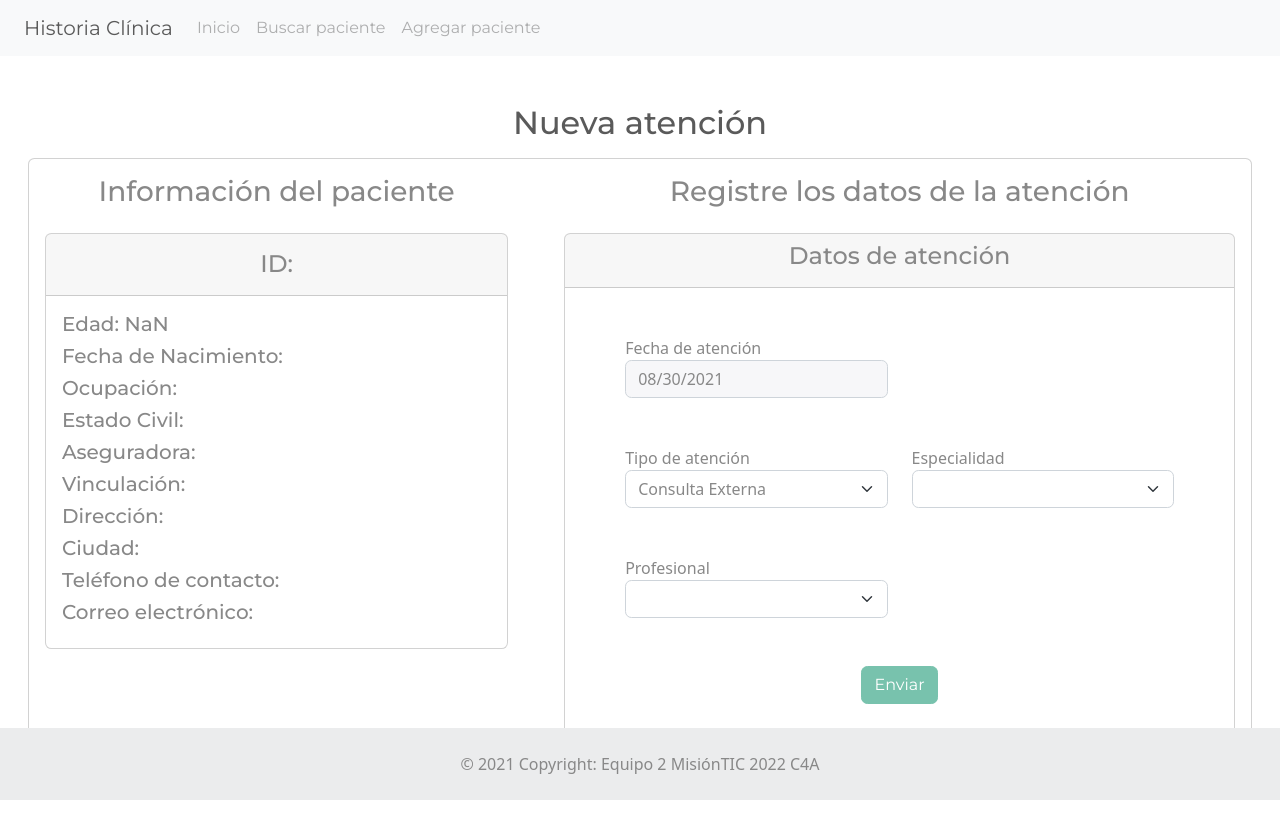
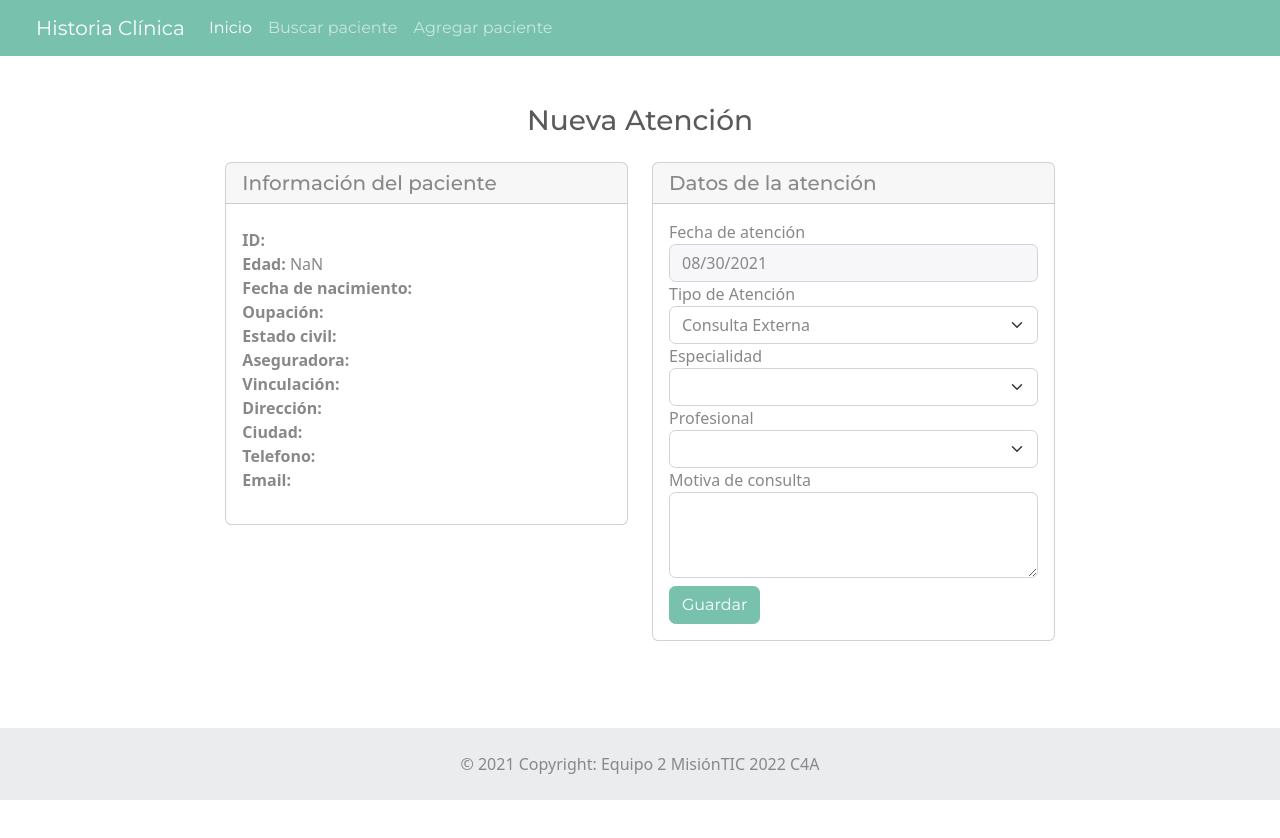
Before and after one commit to MisionTIC2022C4A/frontend-historia-clinica, a Vue app: page /crearAtencion/1 in a window 1280 px wide. Shown: the top 838 px of the page. After the commit the page ends 800 px from the top, so only its background shows below. Built offline with nearby package versions, Linux system fonts and the light colour scheme; what @vue/apollo-option would draw is missing.

Commit message:
changes form styles for CrearAtencion

```diff
--- a/src/App.vue
+++ b/src/App.vue
@@ -1,39 +1,30 @@
 <template>
   <div id="app" class="app">
-    <nav class="navbar navbar-expand-lg navbar-light bg-light">
+    <nav class="navbar navbar-expand-lg navbar-dark bg-primary">
+  <div class="container-fluid">
     <a class="navbar-brand" href="#" v-on:click="init">Historia Clínica</a>
-      <button
-        class="navbar-toggler"
-        type="button"
-        data-toggle="collapse"
-        data-target="#navbarSupportedContent"
-        aria-controls="navbarSupportedContent"
-        aria-expanded="false"
-        aria-label="Toggle navigation"
-      >
+    <button class="navbar-toggler" type="button" data-bs-toggle="collapse" data-bs-target="#navbarColor01" aria-controls="navbarColor01" aria-expanded="false" aria-label="Toggle navigation">
       <span class="navbar-toggler-icon"></span>
     </button>
 
-      <div class="collapse navbar-collapse" id="navbarSupportedContent">
-        <ul class="navbar-nav mr-auto">
-          <li class="nav-item active">
-            <a class="nav-link" href="#" v-on:click="init"
-              >Inicio <span class="sr-only"></span
-            ></a>
+    <div class="collapse navbar-collapse" id="navbarColor01">
+      <ul class="navbar-nav me-auto">
+        <li class="nav-item">
+          <a class="nav-link active" href="#" v-on:click="init">Inicio
+          </a>
         </li>
         <li class="nav-item">
-            <a v-on:click="buscarPaciente" class="nav-link" href="#"
-              >Buscar paciente</a
-            >
+          <a v-on:click="buscarPaciente" class="nav-link" href="#">Buscar paciente</a>
         </li>
         <li class="nav-item">
-            <a v-on:click="ingresarPaciente" class="nav-link" href="#"
-              >Agregar paciente</a
-            >
+          <a class="nav-link" v-on:click="ingresarPaciente" href="#">Agregar paciente</a>
         </li>
       </ul>
     </div>
+  </div>
 </nav>
+
+
 
     <div class="main-component mt-5">
       <router-view v-on:log-in="logIn"></router-view>
--- a/src/components/CrearAtencion.vue
+++ b/src/components/CrearAtencion.vue
@@ -1,111 +1,56 @@
 <template>
-  <div id="CrearAtencion mt-5">
   <div class="container-fluid">
     <div class="row">
-        <div class="col-md-12">
-          <h2 class="text-center">Nueva atención</h2>
-          <div class="card m-3">
-            <div class="row">
-              <div class="col-md-5">
-                <h3 class="text-center mt-3">Información del paciente</h3>
-                <div class="row">
-                  <div class="col-md-12">
-                    <div class="card bg-default m-3">
-                      <div class="card-header">
-                        <h4 class="text-center">
-                          {{ patient.nombreCompleto }}
-                        </h4>
-
-                        <h4 class="text-center">
-                          ID:
-                          <span>
-                            {{ patient.tipoIdentificacion }}
-                            {{ patient.numeroIdentificacion }}
-                          </span>
-                        </h4>
+      <div class="col-md-12 mb-3">
+        <h3 class="text-center">Nueva Atención</h3>
       </div>
+    </div>
+    <div class="row justify-content-md-center">
+      <div class="col-md-4 ">
+        <div class="card">
+          <h5 class="card-header">Información del paciente</h5>
           <div class="card-body">
-                        <div class="card-text">
-                          <h5>
-                            Edad:
-                            <span class="font-weight-normal">
-                              {{ getEdad(patient.fechaNacimiento) }}</span
-                            >
+            <h5 class="card-title">
+              <b>{{ patient.nombreCompleto }}</b>
             </h5>
 
-                          <h5>
-                            Fecha de Nacimiento:
-                            <span class="font-weight-normal">
-                              {{ patient.fechaNacimiento }}</span
-                            >
-                          </h5>
-
-                          <h5>
-                            Ocupación:
-                            <span class="font-weight-normal">
-                              {{ patient.ocupacion }}</span
-                            >
-                          </h5>
-
-                          <h5>
-                            Estado Civil:
-                            <span> {{ patient.estadoCivil }}</span>
-                          </h5>
-
-                          <h5>
-                            Aseguradora:
-                            <span> {{ patient.aseguradora }}</span>
-                          </h5>
-
-                          <h5>
-                            Vinculación:
-                            <span> {{ patient.vinculacion }}</span>
-                          </h5>
-
-                          <h5>
-                            Dirección:
-                            <span> {{ patient.direccion }}</span>
-                          </h5>
-
-                          <h5>
-                            Ciudad:
-                            <span>{{ patient.ciudad }}</span>
-                          </h5>
-
-                          <h5>
-                            Teléfono de contacto:
-                            <span>{{ patient.telefono }}</span>
-                          </h5>
-
-                          <h5>
-                            Correo electrónico:
-                            <span>{{ patient.email }}</span>
-                          </h5>
+            <div class="card-text">
+              <p class="font-weight-normal">
+                <b>ID:</b> {{ patient.tipoIdentificacion }}
+                {{ patient.numeroIdentificacion }}
+                <br />
+                <b>Edad:</b> {{ getEdad(patient.fechaNacimiento) }}
+                <br />
+                <b>Fecha de nacimiento:</b> {{ patient.fechaNacimiento }}
+                <br />
+                <b>Oupación:</b> {{ patient.ocupacion }}
+                <br />
+                <b>Estado civil:</b> {{ patient.estadoCivil }}
+                <br />
+                <b>Aseguradora:</b> {{ patient.aseguradora }}
+                <br />
+                <b>Vinculación:</b> {{ patient.vinculacion }}
+                <br />
+                <b>Dirección:</b> {{ patient.direccion }}
+                <br />
+                <b>Ciudad:</b> {{ patient.ciudad }}
+                <br />
+                <b>Telefono:</b> {{ patient.telefono }}
+                <br />
+                <b>Email:</b> {{ patient.email }}
+              </p>
             </div>
           </div>
         </div>
       </div>
-                </div>
-              </div>
-              <div class="col-md-7">
-                <h3 class="text-center mt-3">
-                  Registre los datos de la atención
-                </h3>
-                <div class="row">
-                  <div class="col-md-12">
-                    <div class="card bg-default m-3">
-                        <div class="card-header">
-                        <h4 class="text-center">
-                          Datos de atención
-                        </h4>
-                        </div>
-                      <form role="form m-5" v-on:submit.prevent="cleanAtencion">
-                        <div class="row m-5">
-                          <div class="col-md-6">
-                            <div class="form-group">
-                              <label for="fechaCreacion">
-                                Fecha de atención
-                              </label>
+      <div class="col-md-4 ml-3">
+        <div class="card">
+          <h5 class="card-header">Datos de la atención</h5>
+          <div class="card-body">
+            <form v-on:submit.prevent="cleanAtencion">
+              <div class="form-row">
+                <div class="form-group col-md-12">
+                  <label for="fecha">Fecha de atención</label>
                   <input
                     type="date"
                     class="form-control"
@@ -114,44 +59,32 @@
                   />
                 </div>
               </div>
-                        </div>
-                        <div class="row m-5">
-                          <div class="col-md-6">
-                            <div class="form-group">
-                              <label for="exampleInputEmail1">
-                                Tipo de atención
-                              </label>
-                              <select
-                                class="form-select"
-                                aria-label="Default select example"
-                              >
+              <div class="form-row">
+                <div class="form-group col-md-12">
+                  <label for="tipoAtencion">Tipo de Atención</label>
+                  <select id="tipoAtencion" class="form-select">
                     <option value="1">Consulta Externa</option>
                     <option value="2">Procedimientos</option>
                   </select>
                 </div>
               </div>
-                          <div class="col-md-6">
-                            <div class="form-group">
-                              <label for="exampleInputEmail1">
-                                Especialidad
-                              </label>
+              <div class="form-row">
+                <div class="form-group col-md-12">
+                  <label for="servicio"> Especialidad </label>
                   <select
                     v-model="createAttentionAttention.servicio"
                     class="form-select"
                     aria-label="Default select example"
+                    id="servicio"
                   >
                     <option value="890201">Medicina General</option>
                     <option value="890266">Medicina Interna</option>
                   </select>
                 </div>
               </div>
-                        </div>
-                        <div class="row m-5">
-                          <div class="col-md-6">
-                            <div class="form-group">
-                              <label for="exampleInputEmail1">
-                                Profesional
-                              </label>
+              <div class="form-row">
+                <div class="form-group col-md-12">
+                  <label for="exampleInputEmail1"> Profesional </label>
                   <select
                     v-model="createAttentionAttention.profesional"
                     class="form-select"
@@ -162,22 +95,24 @@
                   </select>
                 </div>
               </div>
+              <div class="form-row">
+                <div class="form-group col-md-12">
+                  <label for="motivo">Motiva de consulta</label>
+                  <textarea
+                    class="form-control"
+                    id="motivo"
+                    rows="3"
+                  ></textarea>
                 </div>
-                        <div class="row m-5">
-                          <div class="col-md-12">
-                            <div class="text-center">
-                              <button type="submit" class="btn btn-primary">
-                                Enviar
-                              </button>
+              </div>
+              <div class="form-row mt-2">
+                <div class="form-group row">
+                  <div class="col-sm-10">
+                    <button type="submit" class="btn btn-primary">Guardar</button>
                   </div>
                 </div>
               </div>
             </form>
-                    </div>
-                  </div>
-                </div>
-              </div>
-            </div>
           </div>
         </div>
       </div>
--- a/src/components/IngresarPaciente.vue
+++ b/src/components/IngresarPaciente.vue
@@ -263,7 +263,6 @@ export default {
       });
     },
     createPatient: async function () {
-        debugger
       await this.$apollo
         .mutate({
           mutation: gql`
```
Lines whose indentation alone changed are shown as unchanged.
